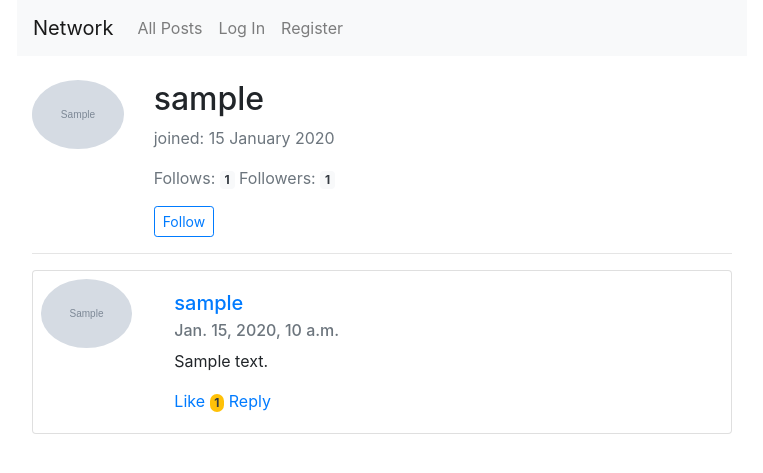
After one commit to gosia1138/CS50w_network, a Django app: page /profile/1/ in a window 1280 px wide. The commit adds this page. Shown: the top 473 px of the page, without its empty margins (258-1021 px from the left). Run offline with Django 3.2, Linux system fonts and the light colour scheme; tables that the repository leaves empty hold one stand-in row (values such as "Sample post"); grey boxes marked "Sample" are stand-in pictures; some libraries are stand-ins or nearby versions.

Commit message:
Profile pages added. Follow/unfollow mechanism added

```diff
--- a/network/models.py
+++ b/network/models.py
@@ -9,7 +9,8 @@ class User(AbstractUser):
         return '{}'.format(self.username)
 
     def posts(self):
-        return self.post_set.all()
+        return self.post_set.all().order_by('-time')
+
 
 class Profile(models.Model):
     def __str__(self):
@@ -17,6 +18,13 @@ class Profile(models.Model):
     user = models.OneToOneField(User, on_delete=models.CASCADE)
     image = models.ImageField(default='default_user.jpg', upload_to='profile_pics')
     followed = models.ManyToManyField(User, related_name='followers', blank=True)
+    joined = models.DateTimeField(default=timezone.now)
+
+    def follows_count(self):
+        return len(self.followed.all())
+
+    def followers_count(self):
+        return len(self.user.followers.all())
 
 class Post(models.Model):
     def __str__(self):
@@ -25,8 +33,12 @@ class Post(models.Model):
     content = models.TextField()
     time = models.DateTimeField(default=timezone.now)
     likes = models.ManyToManyField(User, related_name='liked', blank=True)
+
     class Meta:
-        ordering = ['time']
+        ordering = ['-time']
+
+    def likes_count(self):
+        return len(self.likes.all())
 
 class CommentPost(models.Model):
     author = models.ForeignKey(User, on_delete=models.CASCADE)
--- /dev/null
+++ b/network/static/network/network.js
@@ -0,0 +1,3 @@
+document.addEventListener('DOMContentLoaded', function() {
+
+});
--- a/network/templates/network/layout.html
+++ b/network/templates/network/layout.html
@@ -9,6 +9,9 @@
     </head>
     <body>
         <div class="container">
+            <!-- NAVIGATION -->
+            <div class="row justify-content-md-center">
+                <div class="col-8">
                     <nav class="navbar navbar-expand-lg navbar-light bg-light">
                         <a class="navbar-brand" href="#">Network</a>
 
@@ -16,7 +19,7 @@
                           <ul class="navbar-nav mr-auto">
                             {% if user.is_authenticated %}
                                 <li class="nav-item">
-                            <a class="nav-link" href="#"><strong>{{ user.username }}</strong></a>
+                                    <a class="nav-link" href="{% url 'profile' pk=user.pk %}"><strong>{{ user.username }}</strong></a>
                                 </li>
                             {% endif %}
                             <li class="nav-item">
@@ -40,12 +43,17 @@
                           </ul>
                         </div>
                       </nav>
-
+                </div>
+            </div>
+            <!-- CONTENT -->
+            <div class="row justify-content-md-center">
+                <div class="col-8">
                     <div class="body">
                         {% block body %}
                         {% endblock %}
                     </div>
-
+                </div>
+            </div>
         </div>
     </body>
 </html>
--- a/network/templates/network/new_post.html
+++ b/network/templates/network/new_post.html
@@ -1,6 +1,6 @@
 {% load static %}
 
-<div class="container p-3">
+<div class="container my-2">
     <form class="" action="" method="post">{% csrf_token %}
         {{ new_post_form.content }}
         <input class="btn btn-primary my-1" type="submit" value="Post">
--- /dev/null
+++ b/network/templates/network/post.html
@@ -0,0 +1,17 @@
+<div class="card">
+    <div class="row">
+        <div class="col-2">
+            <img class='img-fluid m-2 rounded-circle' src="{{post.author.profile.image.url}}" alt="{{post.author}} profile picture">
+        </div>
+        <div class="col-10">
+            <div class="card-body">
+                <h5 class="card-title"><a href="{% url 'profile' pk=post.author.pk %}">{{post.author}}</a></h5>
+                <h6 class="card-subtitle mb-2 text-muted">{{post.time}}</h6>
+                <p class="card-text">{{post.content}}</p>
+                <a href="#" class="card-link">Like</a>
+                <span class="badge rounded-pill bg-warning text-dark">{{post.likes_count}}</span>
+                <a href="#" class="card-link"> Reply</a>
+            </div>
+        </div>
+    </div>
+</div>
--- /dev/null
+++ b/network/templates/network/profile.html
@@ -0,0 +1,58 @@
+{% extends 'network/layout.html' %}
+{% block body %}
+    <div class="container my-4">
+        <div class="row">
+            <div class="col-2">
+                <img class='img-fluid rounded-circle' src="{{profile.image.url}}" alt="profile picture">
+            </div>
+            <div class="col-10">
+                <h2>{{profile.user.username}}</h2>
+                <p class="text-muted">joined: {{profile.joined|date:"j F Y"}}</p>
+                <p class="text-muted">
+                    Follows:
+                    <span class="badge bg-light text-dark">{{profile.follows_count}}</span>
+                    Followers:
+                    <span class="badge bg-light text-dark">{{profile.followers_count}}</span></p>
+                {% if user.pk != profile.user.pk %}
+                    <form method="post">{% csrf_token %}
+                        {% if profile.user in user.profile.followed.all %}
+                            <button class="btn btn-outline-primary btn-sm" type="submit" name="unfollow">Unfollow</button>
+                        {% else %}
+                            <button class="btn btn-outline-primary btn-sm" type="submit" name="follow">Follow</button>
+                        {% endif %}
+
+                    </form>
+                {% else %}
+                    <a type='button' class="btn btn-outline-primary btn-sm" href="#">Update profile</a>
+                {% endif %}
+            </div>
+        </div>
+        <div class="row">
+            <div class="col">
+                <hr>
+                {% for post in profile.user.posts %}
+                    {% include 'network/post.html' %}
+
+                    <!-- <div class="card">
+                        <div class="row">
+                            <div class="col-2">
+                                <img class='img-fluid m-2 rounded-circle' src="{{post.author.profile.image.url}}" alt="{{post.author}} profile picture">
+                            </div>
+                            <div class="col-10">
+                                <div class="card-body">
+                                    <h5 class="card-title">{{post.author}}</h5>
+                                    <h6 class="card-subtitle mb-2 text-muted">{{post.time}}</h6>
+                                    <p class="card-text">{{post.content}}</p>
+                                    <a href="#" class="card-link">Like</a>
+                                    <span class="badge rounded-pill bg-warning text-dark">{{post.likes_count}}</span>
+                                    <a href="#" class="card-link"> Reply</a>
+                                </div>
+                            </div>
+                        </div>
+                    </div> -->
+                {% endfor %}
+            </div>
+        </div>
+    </div>
+
+{% endblock %}
--- a/network/urls.py
+++ b/network/urls.py
@@ -1,4 +1,7 @@
 from django.urls import path
+from django.contrib.staticfiles.urls import staticfiles_urlpatterns
+from django.conf import settings
+from django.conf.urls.static import static
 
 from . import views
 
@@ -6,5 +9,11 @@ urlpatterns = [
     path("", views.index, name="index"),
     path("login", views.login_view, name="login"),
     path("logout", views.logout_view, name="logout"),
-    path("register", views.register, name="register")
+    path("register", views.register, name="register"),
+    path("profile/<int:pk>/", views.profile_view, name="profile"),
 ]
+
+urlpatterns += staticfiles_urlpatterns()
+
+if settings.DEBUG:
+    urlpatterns += static(settings.MEDIA_URL, document_root=settings.MEDIA_ROOT)
--- a/network/views.py
+++ b/network/views.py
@@ -75,3 +75,19 @@ def register(request):
         return HttpResponseRedirect(reverse("index"))
     else:
         return render(request, "network/register.html")
+
+def profile_view(request, pk):
+    if request.method == "POST":
+        user = User.objects.get(pk=pk)
+        if 'follow' in request.POST:
+            request.user.profile.followed.add(user)
+        elif 'unfollow' in request.POST:
+            request.user.profile.followed.remove(user)
+        else:
+            pass
+        return redirect(reverse('profile', kwargs={'pk': pk}))
+    else:
+        context = {
+            'profile': User.objects.get(pk=pk).profile,
+        }
+        return render(request, 'network/profile.html', context)
```
Also changed, not shown: network/templates/network/index.html (+7 -7 lines), network/migrations/0006_auto_20210709_0720.py (added). Lines whose indentation alone changed are shown as unchanged.
